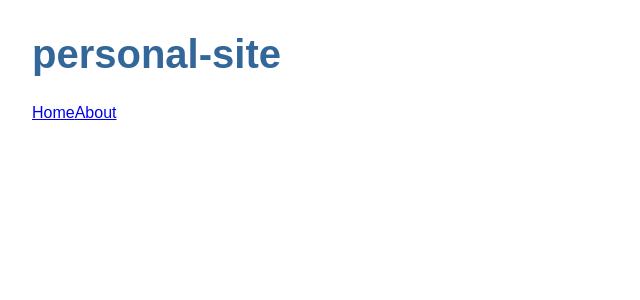
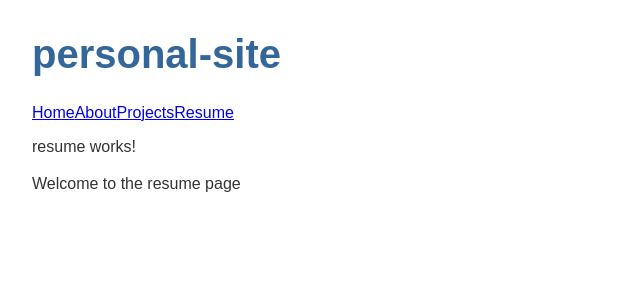
Before and after one commit to mitchellballer/personal_site, an Angular app in the folder angular/personal-site/: page /resume in a window 1280 px wide. Before the commit this address led to /. Shown: the top 300 px of the page, without its empty margins (0-640 px from the left). Built offline with nearby package versions, Linux system fonts and the light colour scheme.

Commit message:
Resume component

```diff
--- a/angular/personal-site/src/app/app-routing.module.ts
+++ b/angular/personal-site/src/app/app-routing.module.ts
@@ -2,11 +2,15 @@ import { NgModule } from '@angular/core';
 import { Routes, RouterModule } from '@angular/router';
 import { HomeComponent } from './home/home.component';
 import { AboutComponent } from './about/about.component';
+import { ProjectsComponent } from './projects/projects.component';
+import { ResumeComponent } from './resume/resume.component';
 
 
 const routes: Routes = [
   { path: 'home', component: HomeComponent },
   { path: 'about', component: AboutComponent},
+  { path: 'projects', component: ProjectsComponent},
+  { path: 'resume', component: ResumeComponent },
 ];
 
 @NgModule({
--- a/angular/personal-site/src/app/app.component.html
+++ b/angular/personal-site/src/app/app.component.html
@@ -3,6 +3,8 @@
 <nav>
     <a routerLink="/home">Home</a>
     <a routerLink="/about">About</a>
+    <a routerLink="/projects">Projects</a>
+    <a routerLink="/resume">Resume</a>
 </nav>
 
 <router-outlet></router-outlet>
--- a/angular/personal-site/src/app/app.module.ts
+++ b/angular/personal-site/src/app/app.module.ts
@@ -6,13 +6,15 @@ import { AppComponent } from './app.component';
 import { HomeComponent } from './home/home.component';
 import { AboutComponent } from './about/about.component';
 import { ProjectsComponent } from './projects/projects.component';
+import { ResumeComponent } from './resume/resume.component';
 
 @NgModule({
   declarations: [
     AppComponent,
     HomeComponent,
     AboutComponent,
-    ProjectsComponent
+    ProjectsComponent,
+    ResumeComponent
   ],
   imports: [
     BrowserModule,
--- /dev/null
+++ b/angular/personal-site/src/app/resume/resume.component.html
@@ -0,0 +1,2 @@
+<p>resume works!</p>
+{{landing}}
--- /dev/null
+++ b/angular/personal-site/src/app/resume/resume.component.ts
@@ -0,0 +1,16 @@
+import { Component, OnInit } from '@angular/core';
+
+@Component({
+  selector: 'app-resume',
+  templateUrl: './resume.component.html',
+  styleUrls: ['./resume.component.css']
+})
+export class ResumeComponent implements OnInit {
+
+  landing = "Welcome to the resume page";
+  constructor() { }
+
+  ngOnInit(): void {
+  }
+
+}
```
Also changed, not shown: angular/personal-site/src/app/resume/resume.component.css (added), 1 other file (tests, documents, lock files or other folders).
